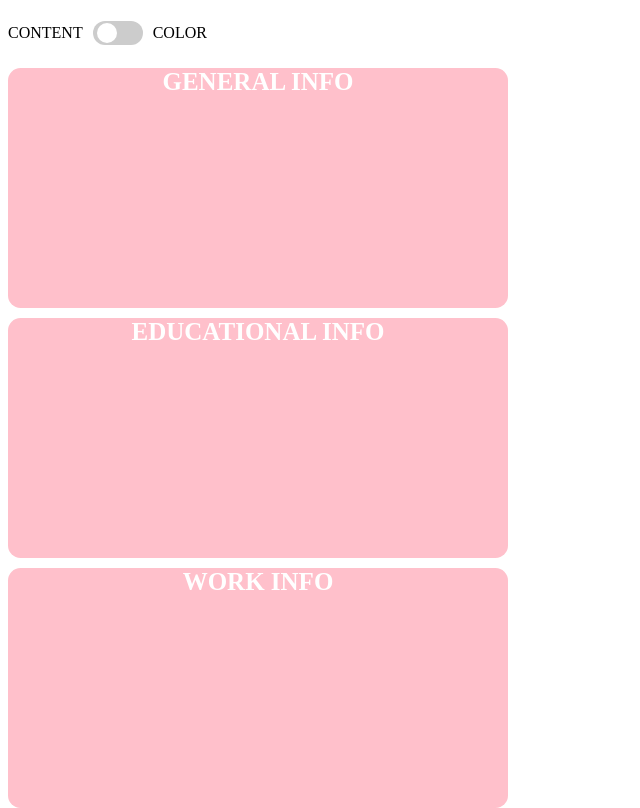
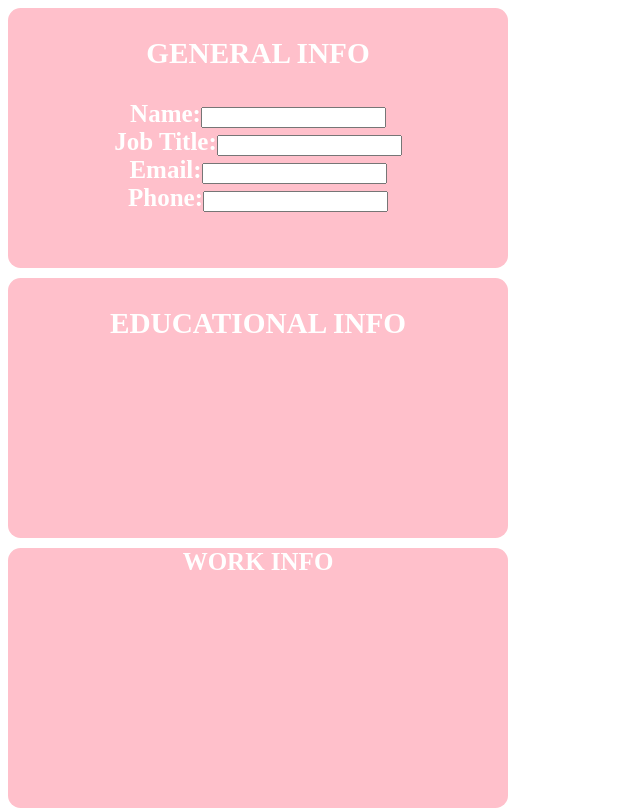
Before and after one commit to indigoBill/cv-application, a React (Vite) app: page / in a window 1280 px wide. Shown: the whole page, without its empty margins (0-640 px from the left). Built offline with nearby package versions, Linux system fonts and the light colour scheme.

Commit message:
Add general information input fields

```diff
--- a/src/ResumeEditor.jsx
+++ b/src/ResumeEditor.jsx
@@ -8,20 +8,41 @@ function ResumeEditorSwitch() {
                 <input type="checkbox" />
                 <span className="slider"></span>
             </label>
-            <p>COLOR</p>
+            <p>CUSTOMIZE</p>
         </div>
     )
 }
 
 function GeneralInformation() {
     return (
-        <div className='general-style general-info'>GENERAL INFO</div>
+        <div className='general-style general-info'>
+            <h3>GENERAL INFO</h3>
+            <div>
+                <label htmlFor="name">Name:</label>
+                <input type="text" id="name" name="name" />
+            </div>
+            <div>
+                <label htmlFor="jobTitle">Job Title:</label>
+                <input type="text" id="jobTitle" name="jobTitle" />
+            </div>
+            <div>
+                <label htmlFor="email">Email:</label>
+                <input type="text" id="email" name="email" />
+            </div>
+            <div>
+                <label htmlFor="phoneNumber">Phone:</label>
+                <input type="text" id="phoneNumber" name="phoneNumber" />
+            </div>
+        </div>
     )
 }
 
 function EducationalExperience() {
     return (
-        <div className='general-style educational-info'>EDUCATIONAL INFO</div>
+        <div className='general-style educational-info'>
+            <h3>EDUCATIONAL INFO</h3>
+
+        </div>
     )
 }
 
@@ -34,7 +55,7 @@ function WorkExperience() {
 function ResumeEditor() {
     return (
         <div className='resume-editor-container'>
-            <ResumeEditorSwitch />
+            {/* {<ResumeEditorSwitch />} */}
             <GeneralInformation />
             <EducationalExperience />
             <WorkExperience />
```
